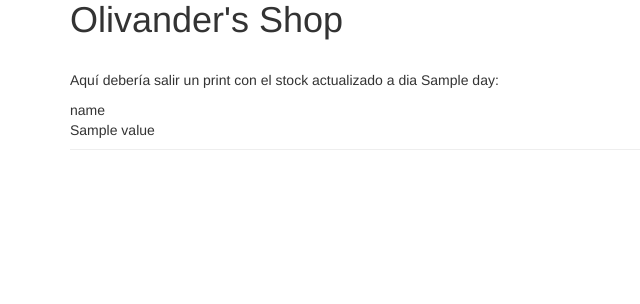
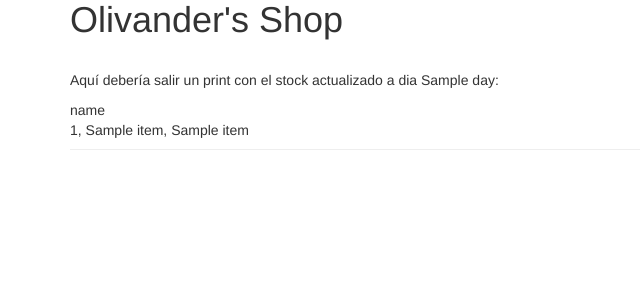
Before and after one commit to DanyZurita/ProyectoOllivanders, a Flask app: template app/templates/update.html in a window 1280 px wide. Shown: the part 112-416 px from the top of the page, without its empty margins (0-640 px from the left). Run offline with Flask 2, Linux system fonts and the light colour scheme; the template is opened without the code that fills it: most values are stand-ins (such as "Sample title", 1, 10 or a date in 2020); some libraries are stand-ins or nearby versions.

Commit message:
feat(update): Añadir resultado del programa en template

```diff
--- a/GildedRose/logica.py
+++ b/GildedRose/logica.py
@@ -23,8 +23,6 @@ def update(passed_days):
             registerDict["DAY " + str(day + 1)] = registerList
         return registerDict
 
-    print(update(30))
-
 
 if __name__ == "__main__":
 
--- a/app/templates/update.html
+++ b/app/templates/update.html
@@ -59,11 +59,14 @@
         <br>
         <p>Aquí debería salir un print con el stock actualizado a dia {{day}}:</p>
         {% for key in updateText.keys() %}
-        {{ key }}
+            {{ key }}
         {% endfor %}
         <br/>
-        {% for value in updateText.values() %}
-        {{ value }}
+        {% for day in updateText.values() %}
+            {% for item in day %}
+                {{ item[0] }}, {{ item[1] }}, {{ item[2] }}
+                <br/>
+            {% endfor %}
         {% endfor %}
     </div>
 </div>
```
Also changed, not shown: 3 other files.
